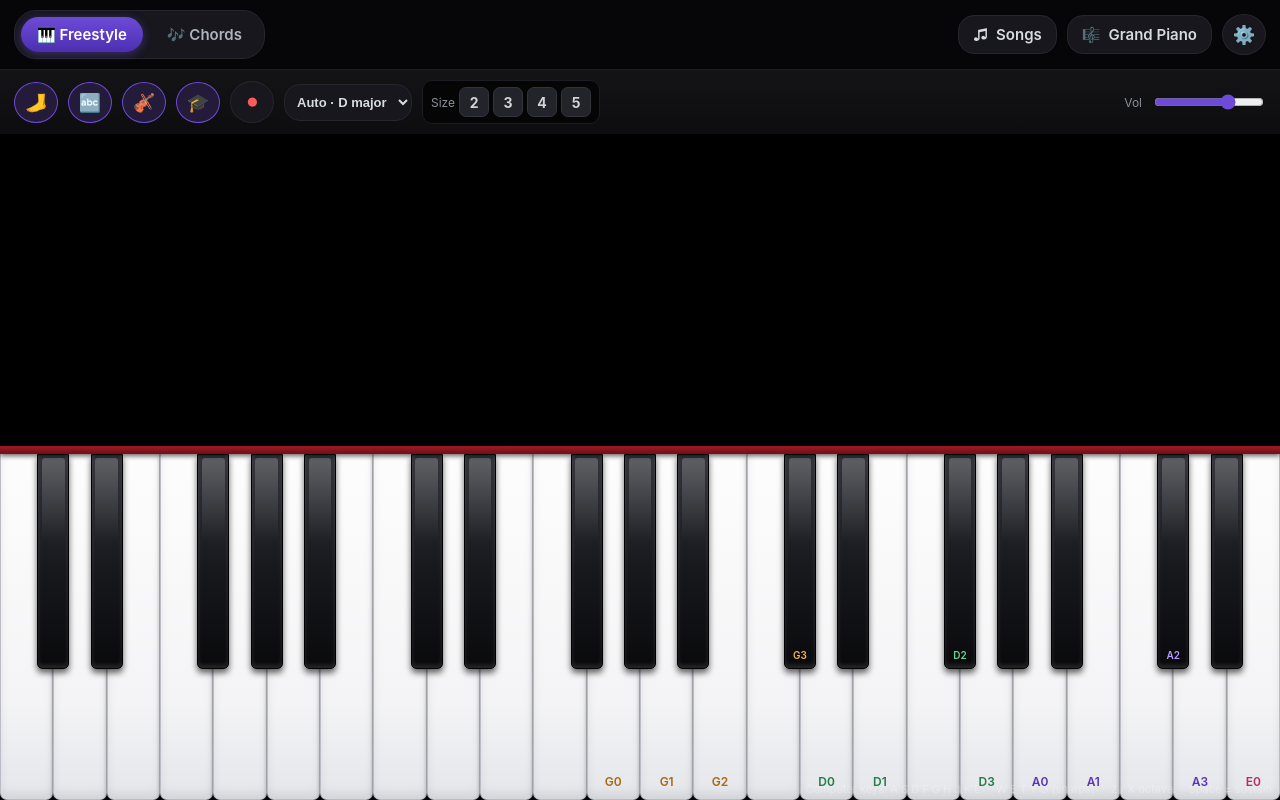
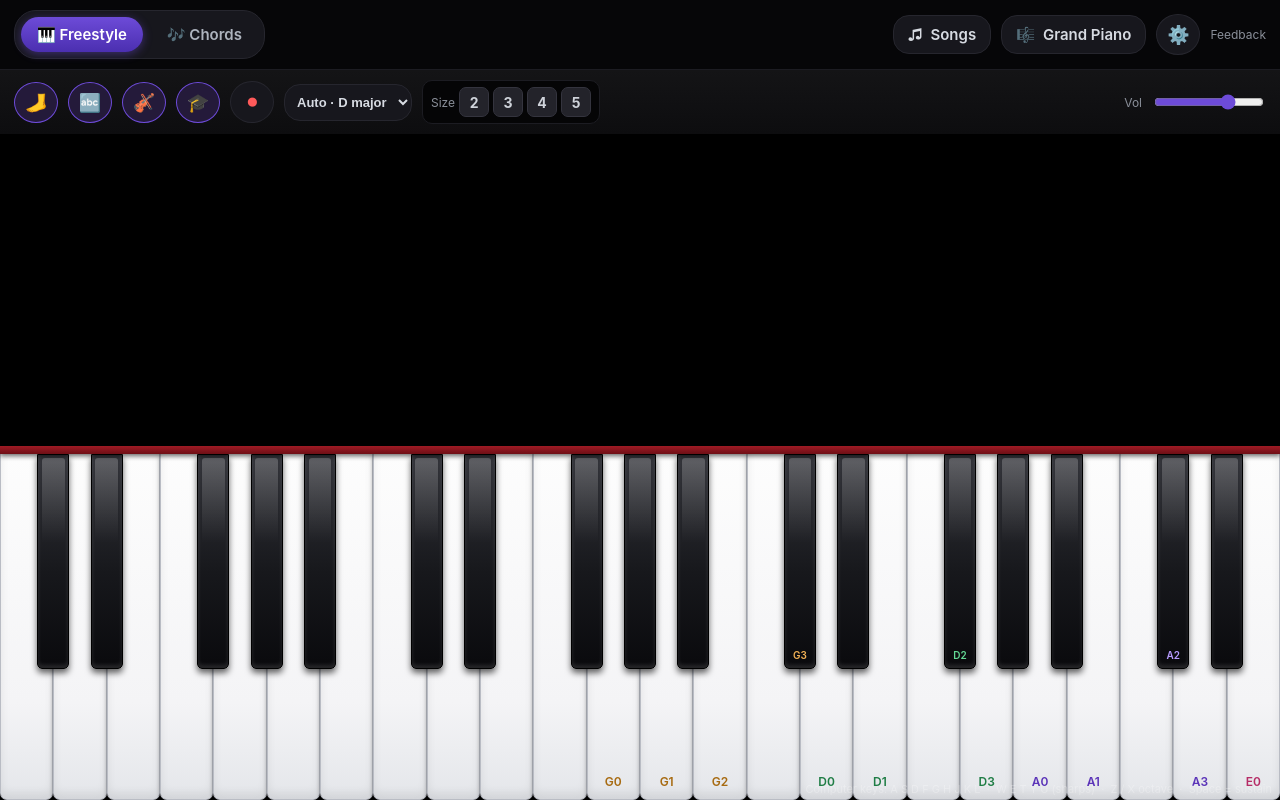
Before and after one commit to hen-ml/piano, a plain HTML site: page index.html in a window 1280 px wide. Drawn offline with Linux system fonts and the light colour scheme; no server answers.

Commit message:
Add feedback link
Added a feedback link next to the gear icon.

```diff
--- a/index.html
+++ b/index.html
@@ -262,7 +262,7 @@
         <div class="btn" id="songsBtn">♫ <span class="hideSm">Songs</span></div>
         <div class="btn" id="installBtn" style="display:none">⤓ <span class="hideSm">Install</span></div>
         <div class="btn" id="instrBtn">🎼 <span id="instrName" class="hideSm">Grand Piano</span></div>
-        <div class="btn icon" id="gear">⚙️</div>
+        <div class="btn icon" id="gear">⚙️</div><a href="https://docs.google.com/forms/d/e/1FAIpQLSf7LLkC0YPIDRu8WhVIOMRn-_eAbinTalr7WhMC8TTtyN3sRA/viewform" target="_blank" rel="noopener" style="color:#8a8f99;font-size:12px;text-decoration:none;white-space:nowrap">Feedback</a>
     </div>
 
     <div id="toolbar">
```
